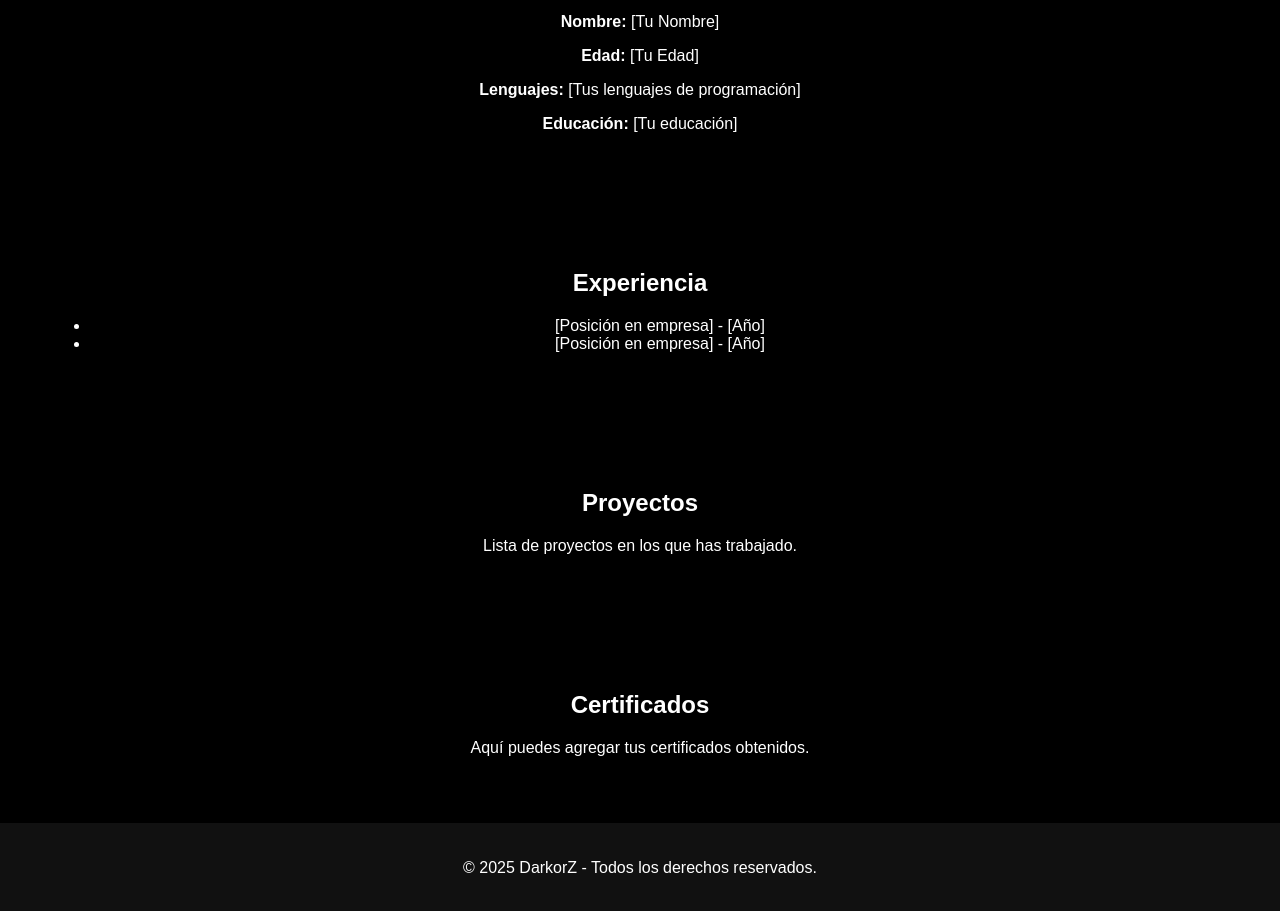
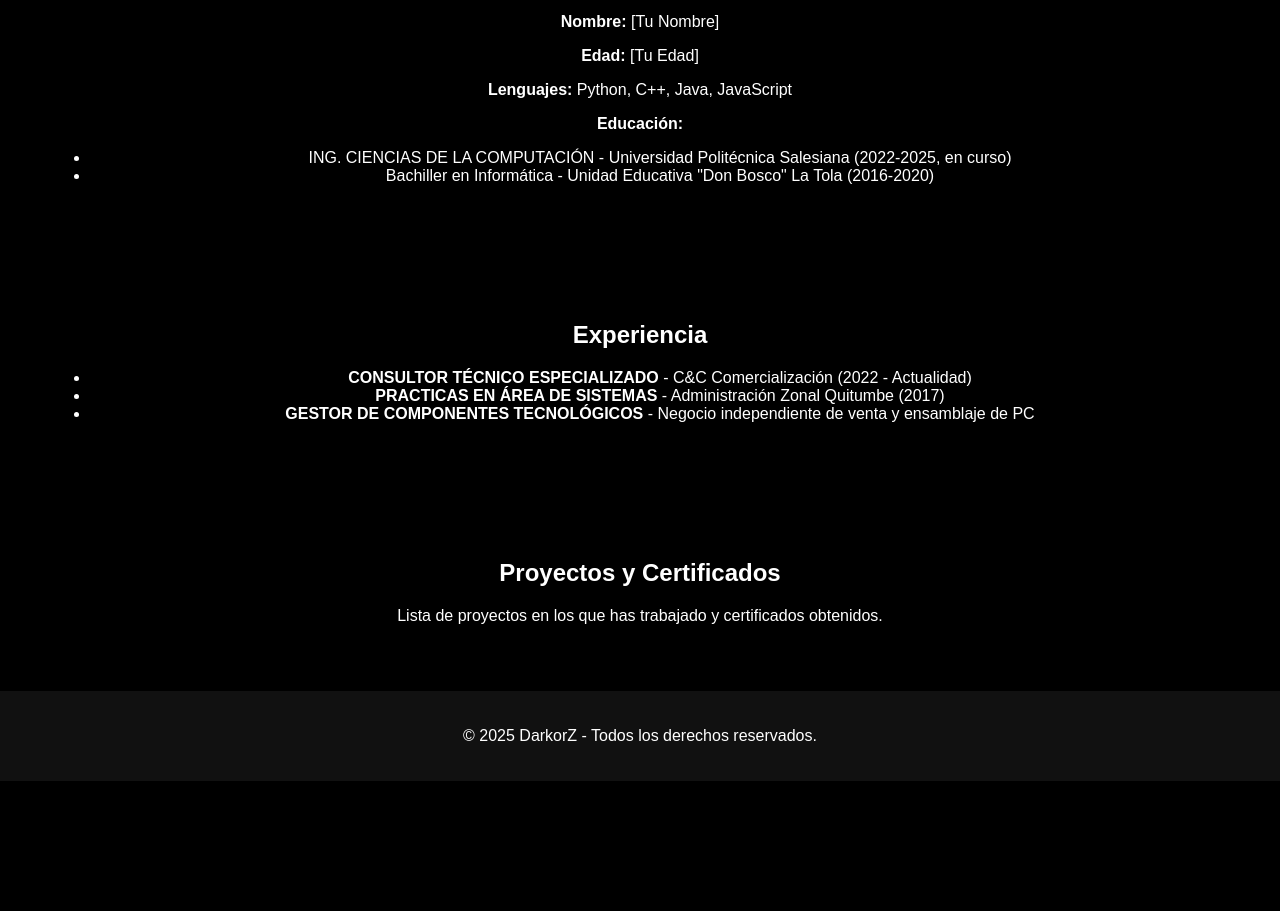
Before and after one commit to DarkorZ/CV, a plain HTML site: page index.html in a window 1280 px wide. Shown: the part 437-1348 px from the top of the page. After the commit the page ends 1218 px from the top, so only its background shows below. Drawn offline with Linux system fonts and the light colour scheme.

Commit message:
Update index.html

```diff
--- a/index.html
+++ b/index.html
@@ -62,8 +62,7 @@
                 <li><a href="#home">Home</a></li>
                 <li><a href="#presentacion">Presentación</a></li>
                 <li><a href="#experiencia">Experiencia</a></li>
-                <li><a href="#proyectos">Proyectos</a></li>
-                <li><a href="#certificados">Certificados</a></li>
+                <li><a href="#proyectos">Proyectos y Certificados</a></li>
             </ul>
         </nav>
     </header>
@@ -80,26 +79,26 @@
         <img src="foto_presentacion.jpg" alt="Tu foto">
         <p><strong>Nombre:</strong> [Tu Nombre]</p>
         <p><strong>Edad:</strong> [Tu Edad]</p>
-        <p><strong>Lenguajes:</strong> [Tus lenguajes de programación]</p>
-        <p><strong>Educación:</strong> [Tu educación]</p>
+        <p><strong>Lenguajes:</strong> Python, C++, Java, JavaScript</p>
+        <p><strong>Educación:</strong></p>
+        <ul>
+            <li>ING. CIENCIAS DE LA COMPUTACIÓN - Universidad Politécnica Salesiana (2022-2025, en curso)</li>
+            <li>Bachiller en Informática - Unidad Educativa "Don Bosco" La Tola (2016-2020)</li>
+        </ul>
     </section>
 
     <section id="experiencia">
         <h2>Experiencia</h2>
         <ul>
-            <li>[Posición en empresa] - [Año]</li>
-            <li>[Posición en empresa] - [Año]</li>
+            <li><strong>CONSULTOR TÉCNICO ESPECIALIZADO</strong> - C&C Comercialización (2022 - Actualidad)</li>
+            <li><strong>PRACTICAS EN ÁREA DE SISTEMAS</strong> - Administración Zonal Quitumbe (2017)</li>
+            <li><strong>GESTOR DE COMPONENTES TECNOLÓGICOS</strong> - Negocio independiente de venta y ensamblaje de PC</li>
         </ul>
     </section>
 
     <section id="proyectos">
-        <h2>Proyectos</h2>
-        <p>Lista de proyectos en los que has trabajado.</p>
-    </section>
-
-    <section id="certificados">
-        <h2>Certificados</h2>
-        <p>Aquí puedes agregar tus certificados obtenidos.</p>
+        <h2>Proyectos y Certificados</h2>
+        <p>Lista de proyectos en los que has trabajado y certificados obtenidos.</p>
     </section>
 
     <footer>
```
